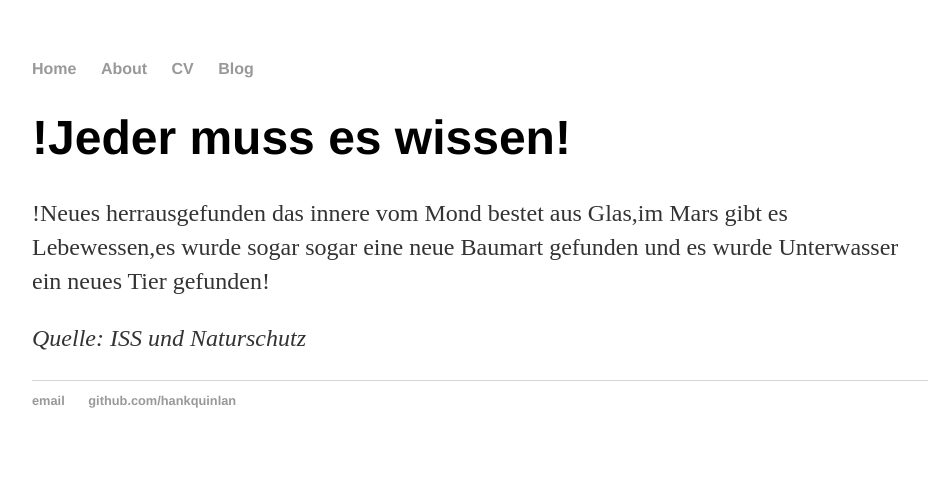
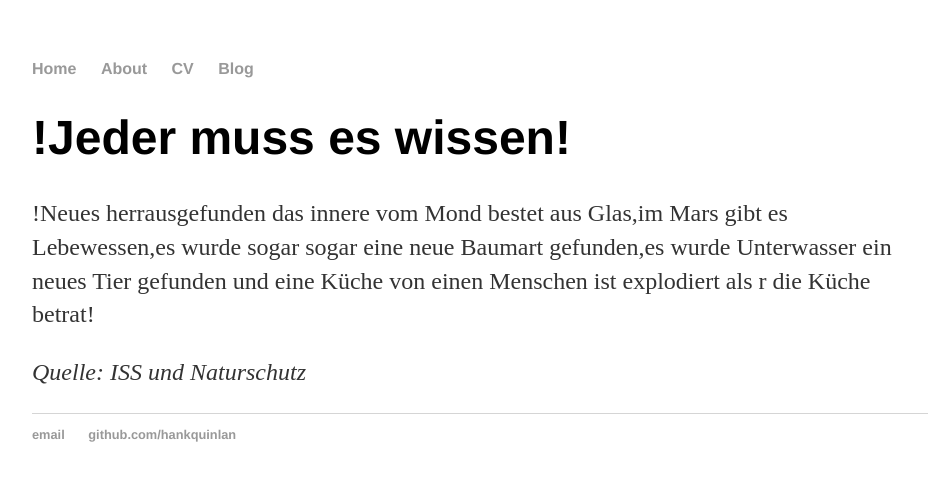
Before and after one commit to bgosswami/bgosswami.github.io, a Jekyll site: the page built from index.html, in a window 1280 px wide. Shown: the top 481 px of the page, without its empty margins (160-1089 px from the left). Built offline with Jekyll 4.4.1, drawn with Linux system fonts in a browser that asks for light colours.

Commit message:
Update index.html

```diff
--- a/index.html
+++ b/index.html
@@ -1,13 +1,14 @@
 ---
 layout: default
-title: Bishwa..., successfully failed at everything
+title: Bishwa..., successfully failed
 ---
 <div class="blurb">
 	<h1>!Jeder muss es wissen!</h1>
 
 	<p>
 		!Neues herrausgefunden das innere vom Mond bestet aus Glas,im Mars gibt es Lebewessen,es wurde sogar
-		sogar eine neue Baumart gefunden und es wurde Unterwasser ein neues Tier gefunden!
+		sogar eine neue Baumart gefunden,es wurde Unterwasser ein neues Tier gefunden und eine Küche von einen Menschen ist explodiert
+		als r die Küche betrat!
 	</p>
 	<p>	<em>Quelle: ISS und Naturschutz</em> </p>
 
```
